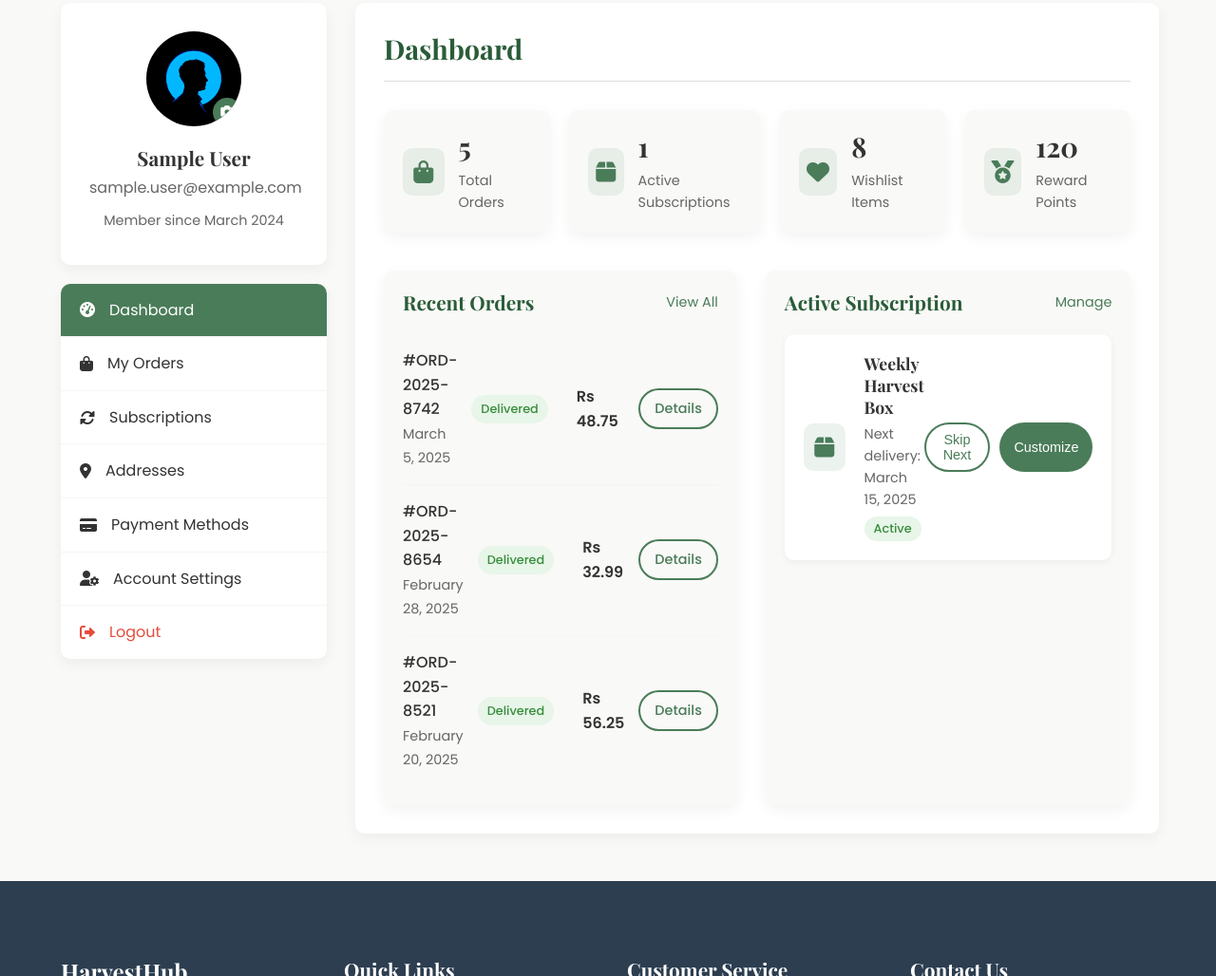
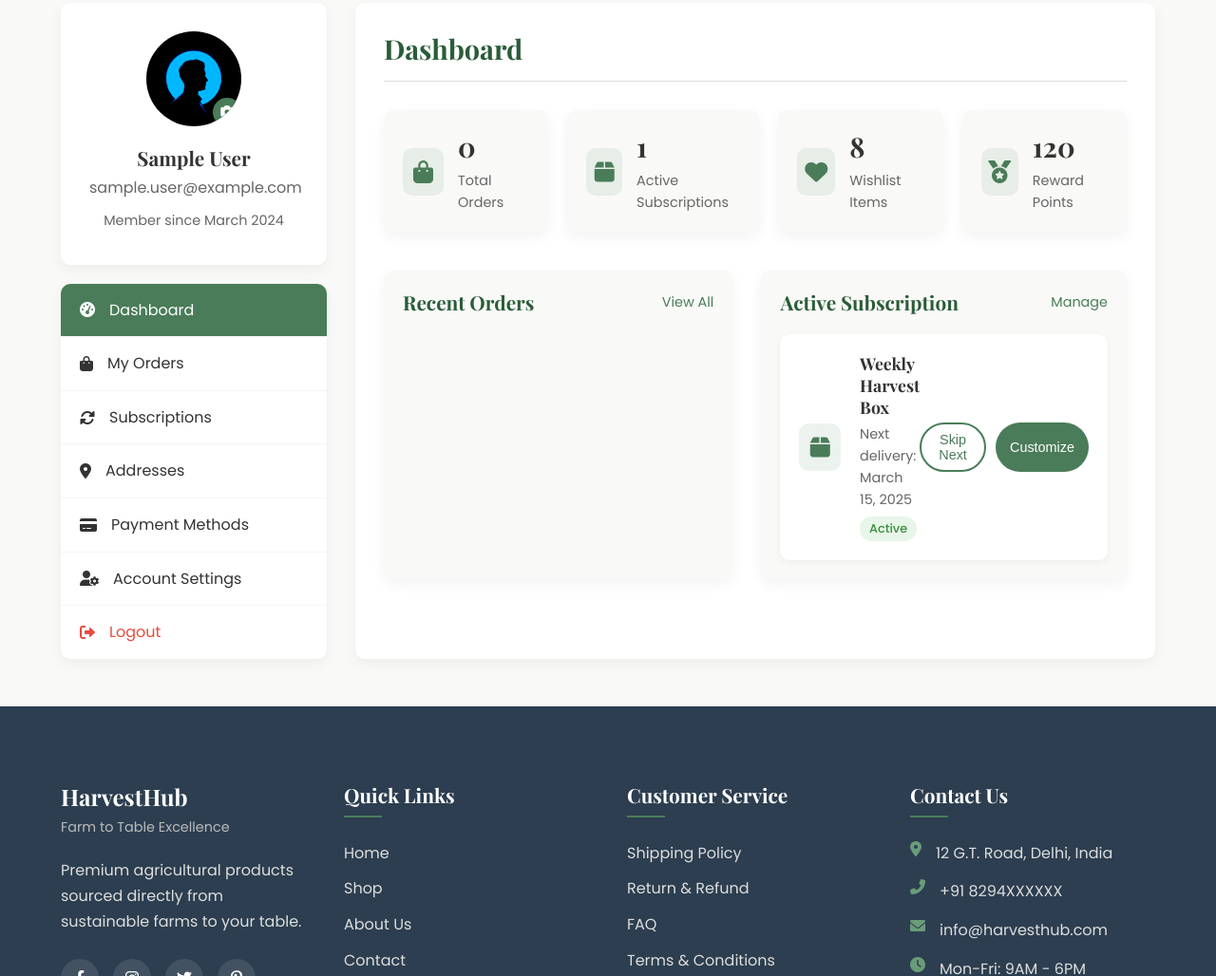
Before and after one commit to Shashwat-kr/HarvestHub, a plain HTML site: page profile.html in a window 1280 px wide. Shown: the part 377-1405 px from the top of the page at 95% size. Drawn offline with nearby package versions, Linux system fonts and the light colour scheme.

Commit message:
Add files via upload

```diff
--- a/profile.html
+++ b/profile.html
@@ -51,8 +51,8 @@
                     <img src="profileimg.jpg" alt="User Avatar">
                     <button class="change-avatar-btn"><i class="fas fa-camera"></i></button>
                 </div>
-                <h3>Sample User</h3>
-                <p>sample.user@example.com</p>
+                <h3 class="profile-name">Sample User</h3>
+                <p class="profile-email">sample.user@example.com</p>
                 <p class="member-since">Member since March 2024</p>
             </div>
             <ul class="profile-menu">
@@ -75,7 +75,7 @@
                     <div class="stat-card">
                         <div class="stat-icon"><i class="fas fa-shopping-bag"></i></div>
                         <div class="stat-info">
-                            <h3>5</h3>
+                            <h3 class='total-orders-count'>0</h3>
                             <p>Total Orders</p>
                         </div>
                     </div>
@@ -109,33 +109,7 @@
                             <a href="#" class="view-all" data-tab="orders">View All</a>
                         </div>
                         <div class="recent-orders">
-                            <div class="order-item">
-                                <div class="order-info">
-                                    <span class="order-id">#ORD-2025-8742</span>
-                                    <span class="order-date">March 5, 2025</span>
-                                </div>
-                                <div class="order-status delivered">Delivered</div>
-                                <div class="order-total">Rs 48.75</div>
-                                <a href="#" class="btn secondary-btn sm-btn">Details</a>
-                            </div>
-                            <div class="order-item">
-                                <div class="order-info">
-                                    <span class="order-id">#ORD-2025-8654</span>
-                                    <span class="order-date">February 28, 2025</span>
-                                </div>
-                                <div class="order-status delivered">Delivered</div>
-                                <div class="order-total">Rs 32.99</div>
-                                <a href="#" class="btn secondary-btn sm-btn">Details</a>
-                            </div>
-                            <div class="order-item">
-                                <div class="order-info">
-                                    <span class="order-id">#ORD-2025-8521</span>
-                                    <span class="order-date">February 20, 2025</span>
-                                </div>
-                                <div class="order-status delivered">Delivered</div>
-                                <div class="order-total">Rs 56.25</div>
-                                <a href="#" class="btn secondary-btn sm-btn">Details</a>
-                            </div>
+
                         </div>
                     </div>
 
@@ -193,51 +167,7 @@
                 </div>
 
                 <div class="orders-list">
-                    <div class="order-item">
-                        <div class="order-info">
-                            <span class="order-id">#ORD-2025-8742</span>
-                            <span class="order-date">March 5, 2025</span>
-                        </div>
-                        <div class="order-status delivered">Delivered</div>
-                        <div class="order-total">Rs 48.75</div>
-                        <a href="#" class="btn secondary-btn sm-btn">Details</a>
-                    </div>
-                    <div class="order-item">
-                        <div class="order-info">
-                            <span class="order-id">#ORD-2025-8654</span>
-                            <span class="order-date">February 28, 2025</span>
-                        </div>
-                        <div class="order-status delivered">Delivered</div>
-                        <div class="order-total">Rs 32.99</div>
-                        <a href="#" class="btn secondary-btn sm-btn">Details</a>
-                    </div>
-                    <div class="order-item">
-                        <div class="order-info">
-                            <span class="order-id">#ORD-2025-8521</span>
-                            <span class="order-date">February 20, 2025</span>
-                        </div>
-                        <div class="order-status delivered">Delivered</div>
-                        <div class="order-total">Rs 56.25</div>
-                        <a href="#" class="btn secondary-btn sm-btn">Details</a>
-                    </div>
-                    <div class="order-item">
-                        <div class="order-info">
-                            <span class="order-id">#ORD-2025-8432</span>
-                            <span class="order-date">February 12, 2025</span>
-                        </div>
-                        <div class="order-status delivered">Delivered</div>
-                        <div class="order-total">Rs 41.50</div>
-                        <a href="#" class="btn secondary-btn sm-btn">Details</a>
-                    </div>
-                    <div class="order-item">
-                        <div class="order-info">
-                            <span class="order-id">#ORD-2025-8321</span>
-                            <span class="order-date">January 30, 2025</span>
-                        </div>
-                        <div class="order-status delivered">Delivered</div>
-                        <div class="order-total">Rs 62.75</div>
-                        <a href="#" class="btn secondary-btn sm-btn">Details</a>
-                    </div>
+
                 </div>
 
                 <div class="pagination">
```
